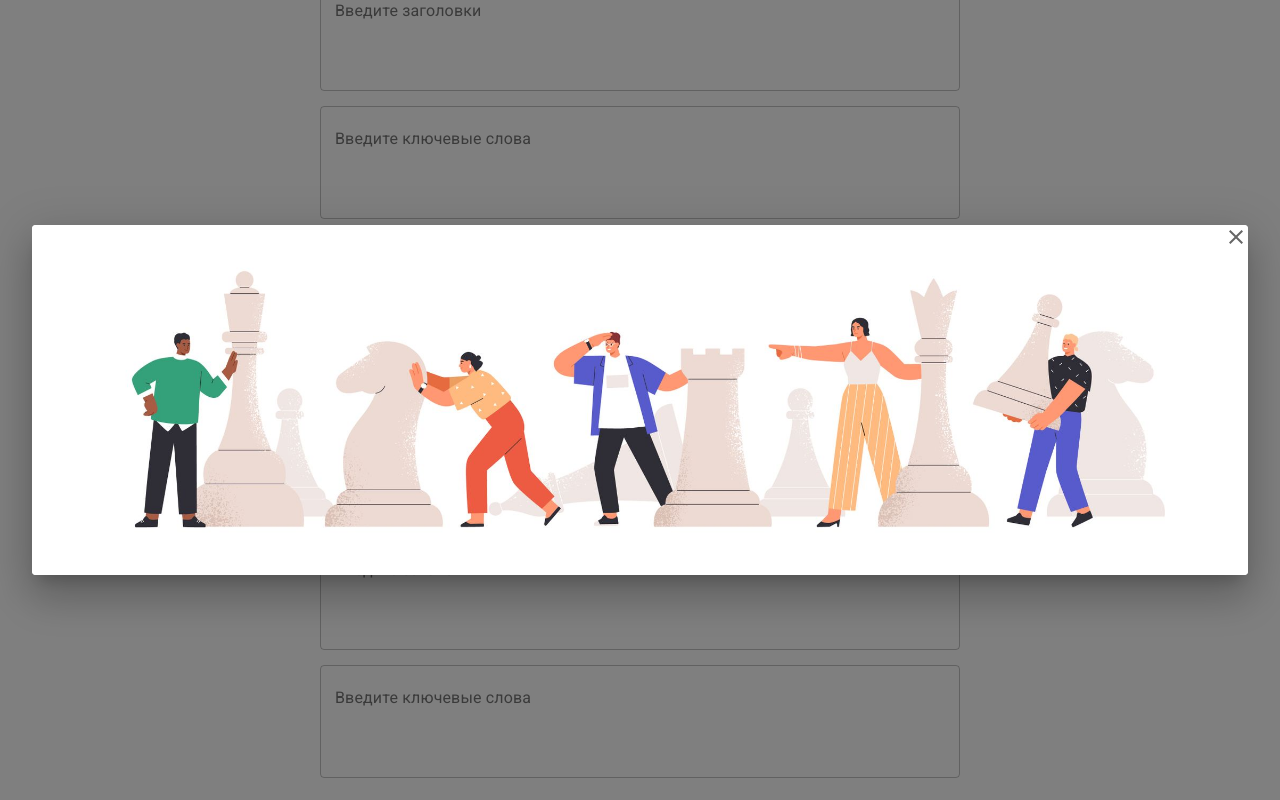
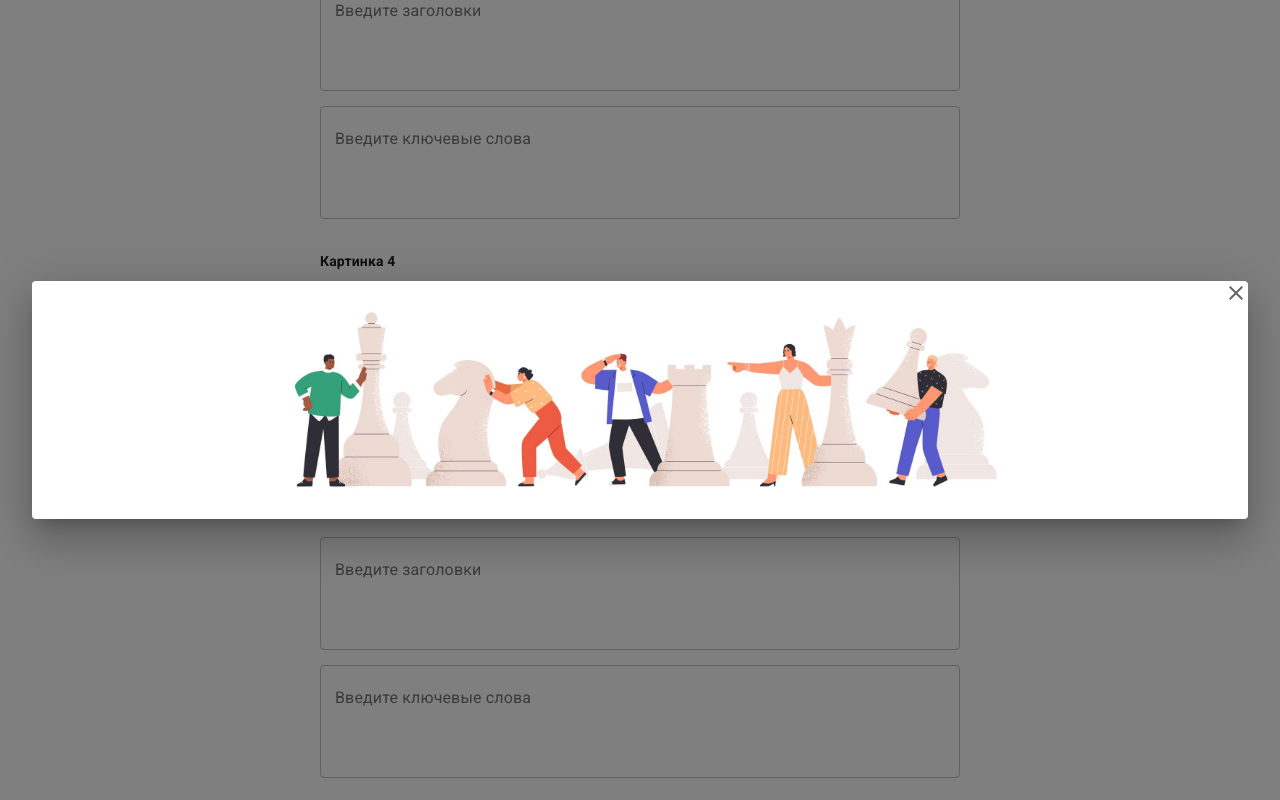
Before and after one commit to KarinaSakuta/Design, a React (Create React App) app: page / in a window 1280 px wide. Both pictures are taken after a click on the picture 640 px from the left and 4116 px from the top of the page. Shown: the part 3716-4516 px from the top of the page. Built offline with nearby package versions, Linux system fonts and the light colour scheme.

Commit message:
fix: Dialog maxWidth and maxHeight in Content.js

```diff
--- a/src/components/Task4/Content.js
+++ b/src/components/Task4/Content.js
@@ -32,6 +32,7 @@ export default class Content extends Component {
                 aria-labelledby="simple-dialog-title"
                 disableScrollLock={false}
                 maxWidth={"90%"}
+                maxHeight={"90%"}
             >
                 <div className="illustration__modal-container">
                      <div className="illustration__modal-img-container">
--- a/src/components/Task4/style.scss
+++ b/src/components/Task4/style.scss
@@ -145,7 +145,7 @@
     }
     &__modal-img {
         position: relative;
-        width: 100%;
+        width: 68%;
         z-index: 9999999999999;
     }
     &__modal-img-container {
```
